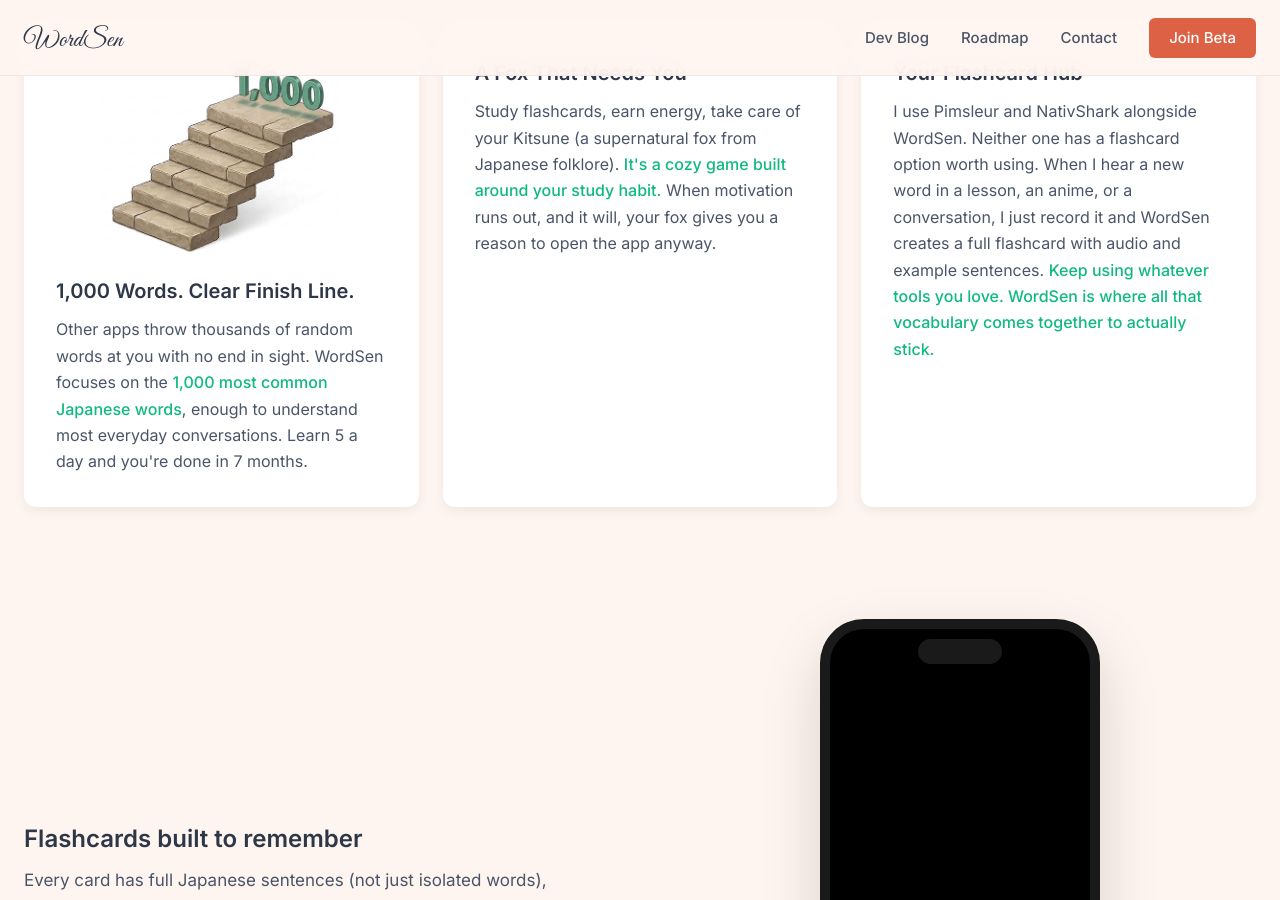
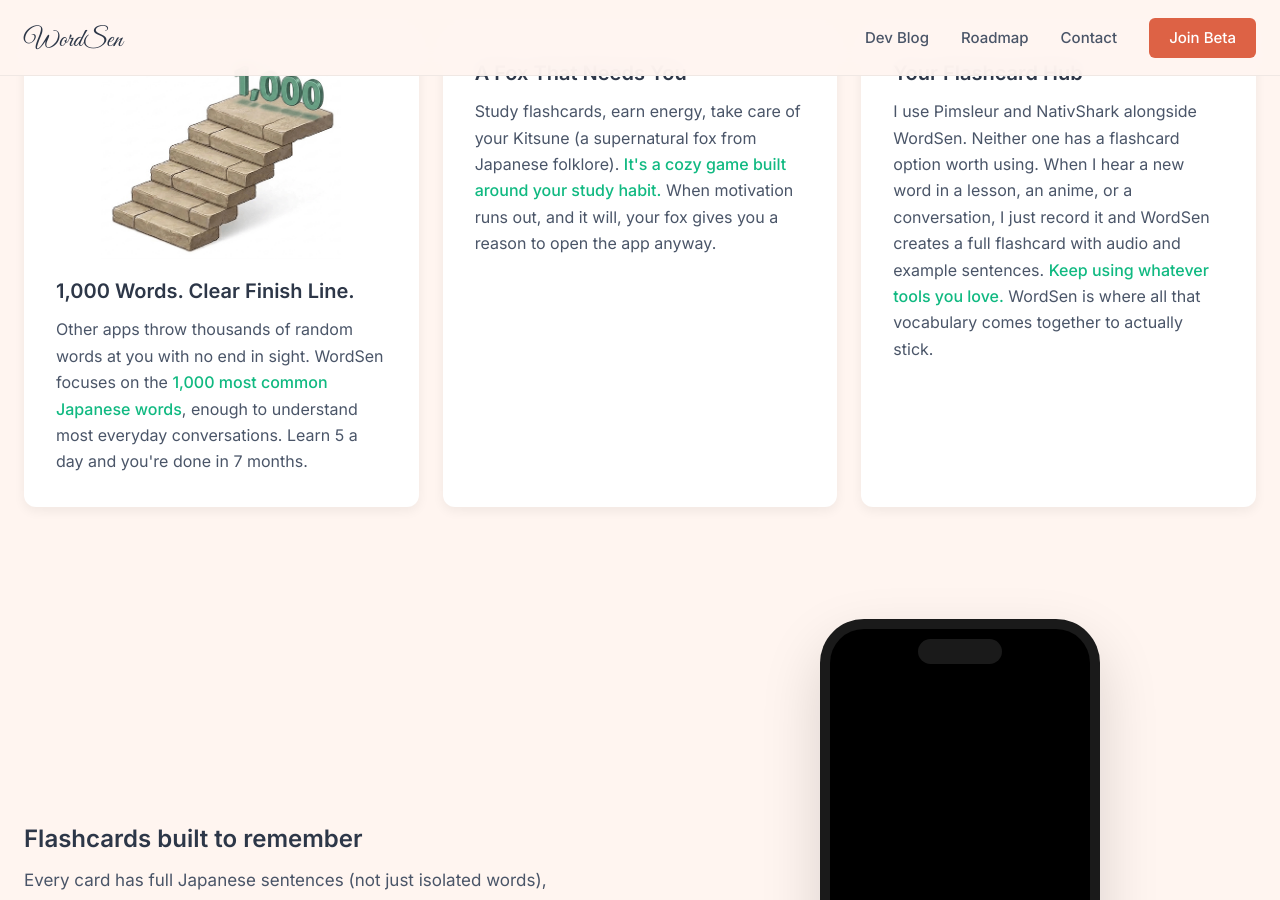
Before and after one commit to froghaiku/WordSenWebsite, a Jekyll site: the page built from index.markdown, in a window 1280 px wide and 900 px high, scrolled down 1942 px. Built offline with Jekyll 4.4.1, drawn with Linux system fonts in a browser that asks for light colours.

Commit message:
Tighten highlight on Hub card to "Keep using whatever tools you love"
The follow-up sentence drops out of the highlight span and reads as
plain body copy, keeping the rule of one short load-bearing phrase
per highlighted span.

Co-Authored-By: Claude Opus 4.7 (1M context) <noreply@anthropic.com>

```diff
--- a/_layouts/home.html
+++ b/_layouts/home.html
@@ -62,7 +62,7 @@ layout: default
             </div>
             <div class="feature-card">
                 <h3>Your Flashcard Hub</h3>
-                <p>I use Pimsleur and NativShark alongside WordSen. Neither one has a flashcard option worth using. When I hear a new word in a lesson, an anime, or a conversation, I just record it and WordSen creates a full flashcard with audio and example sentences. <span class="highlight">Keep using whatever tools you love. WordSen is where all that vocabulary comes together to actually stick.</span></p>
+                <p>I use Pimsleur and NativShark alongside WordSen. Neither one has a flashcard option worth using. When I hear a new word in a lesson, an anime, or a conversation, I just record it and WordSen creates a full flashcard with audio and example sentences. <span class="highlight">Keep using whatever tools you love.</span> WordSen is where all that vocabulary comes together to actually stick.</p>
             </div>
         </div>
     </div>
```
